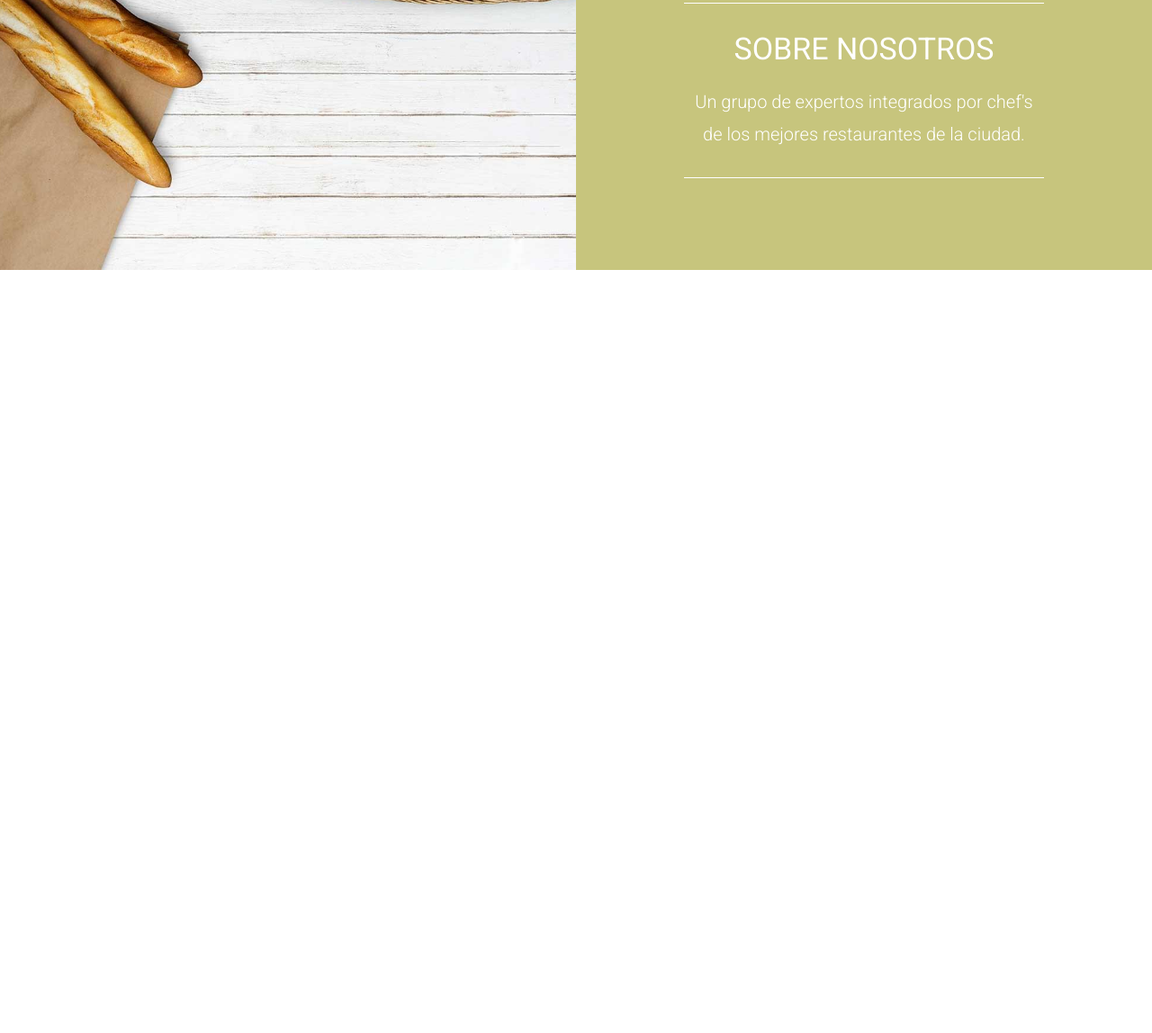
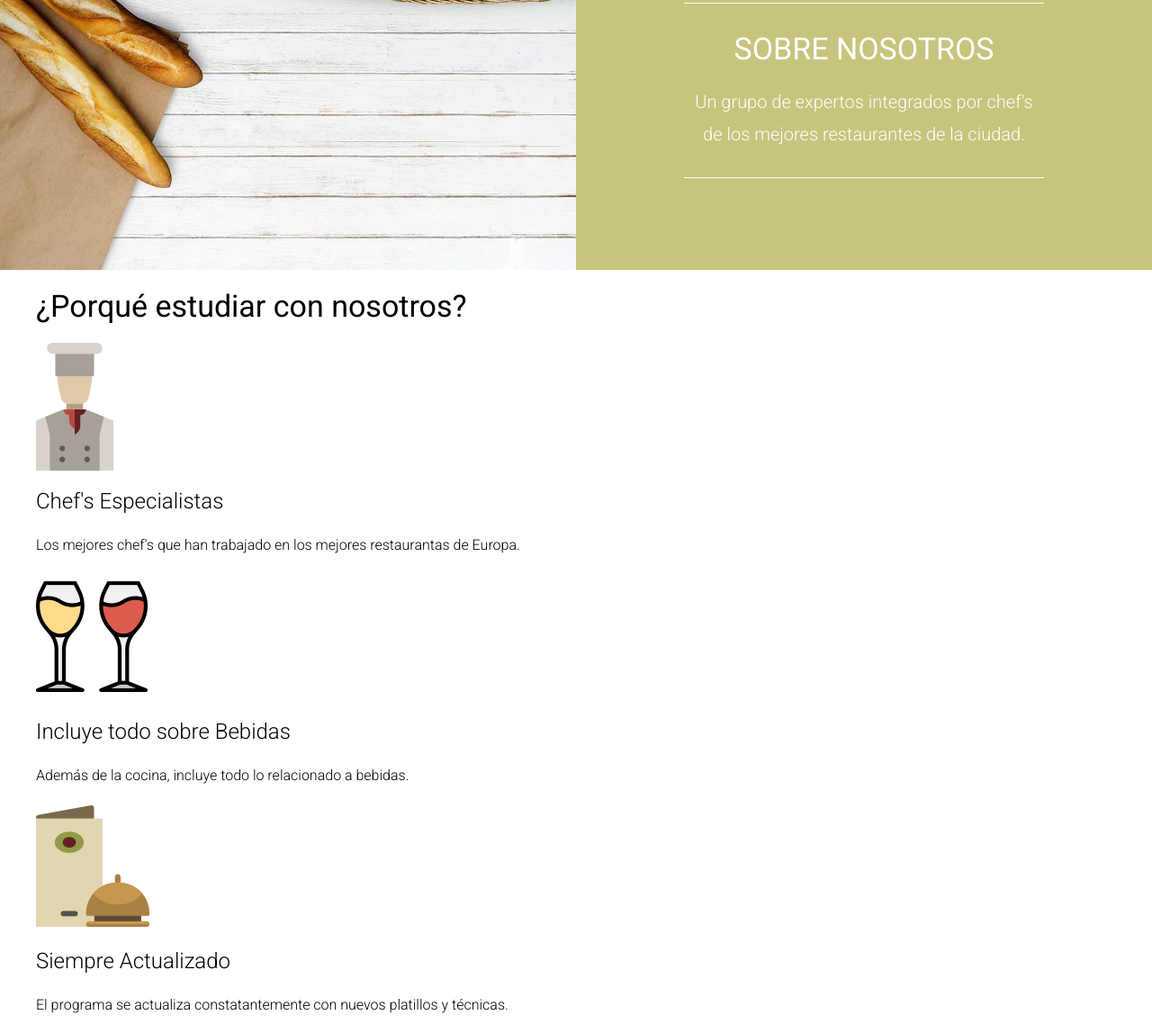
Before and after one commit to johnburetdev/EscuelaCocina, a website: page index.html in a window 1280 px wide. Shown: the part 711-1859 px from the top of the page at 90% size. Before the commit the page ends 1011 px from the top, so only its background shows below. Drawn offline with Linux system fonts and the light colour scheme.

Commit message:
seccion nosotros html listo

```diff
--- a/index.html
+++ b/index.html
@@ -58,6 +58,41 @@
             </div>
         </div>
     </section>
+    <section class="nosotros contenedor">
+        <h2 class="nosotros__heading">
+            ¿Porqué estudiar con nosotros?
+        </h2>
+        <div class="nosotros__grid">
+            <div class="nosotros__bloque">
+                <img src="build/img/icono_chef.png" alt="imagen icono" class="nosotros__imagen">
+                <h3 class="nosotros__bloque-heading">
+                    Chef's Especialistas
+                </h3>
+                <p class="_nosotros__bloque-texto">
+                    Los mejores chef's que han trabajado en los mejores restaurantas
+                    de Europa.
+                </p>
+            </div>
+            <div class="nosotros__bloque">
+                <img src="build/img/icono_vino.png" alt="imagen icono" class="nosotros__imagen">
+                <h3 class="nosotros__bloque-heading">
+                    Incluye todo sobre Bebidas
+                </h3>
+                <p class="_nosotros__bloque-texto">
+                    Además de la cocina, incluye todo lo relacionado a bebidas.
+                </p>
+            </div>
+            <div class="nosotros__bloque">
+                <img src="build/img/icono_menu.png" alt="imagen icono" class="nosotros__imagen">
+                <h3 class="nosotros__bloque-heading">
+                    Siempre Actualizado
+                </h3>
+                <p class="_nosotros__bloque-texto">
+                    El programa se actualiza constatantemente con nuevos platillos y técnicas.
+                </p>
+            </div>
+        </div>
+    </section>
 </body>
 
 </html>
--- a/src/scss/ui/contenido/_index.scss
+++ b/src/scss/ui/contenido/_index.scss
@@ -1 +1,2 @@
 @forward 'bloques';
+@forward 'nosotros';
--- /dev/null
+++ b/src/scss/ui/contenido/_nosotros.scss
@@ -0,0 +1,6 @@
+@use 'base/variables' as v;
+@use 'base/mixins' as m;
+
+.nosotros{
+
+}
```
